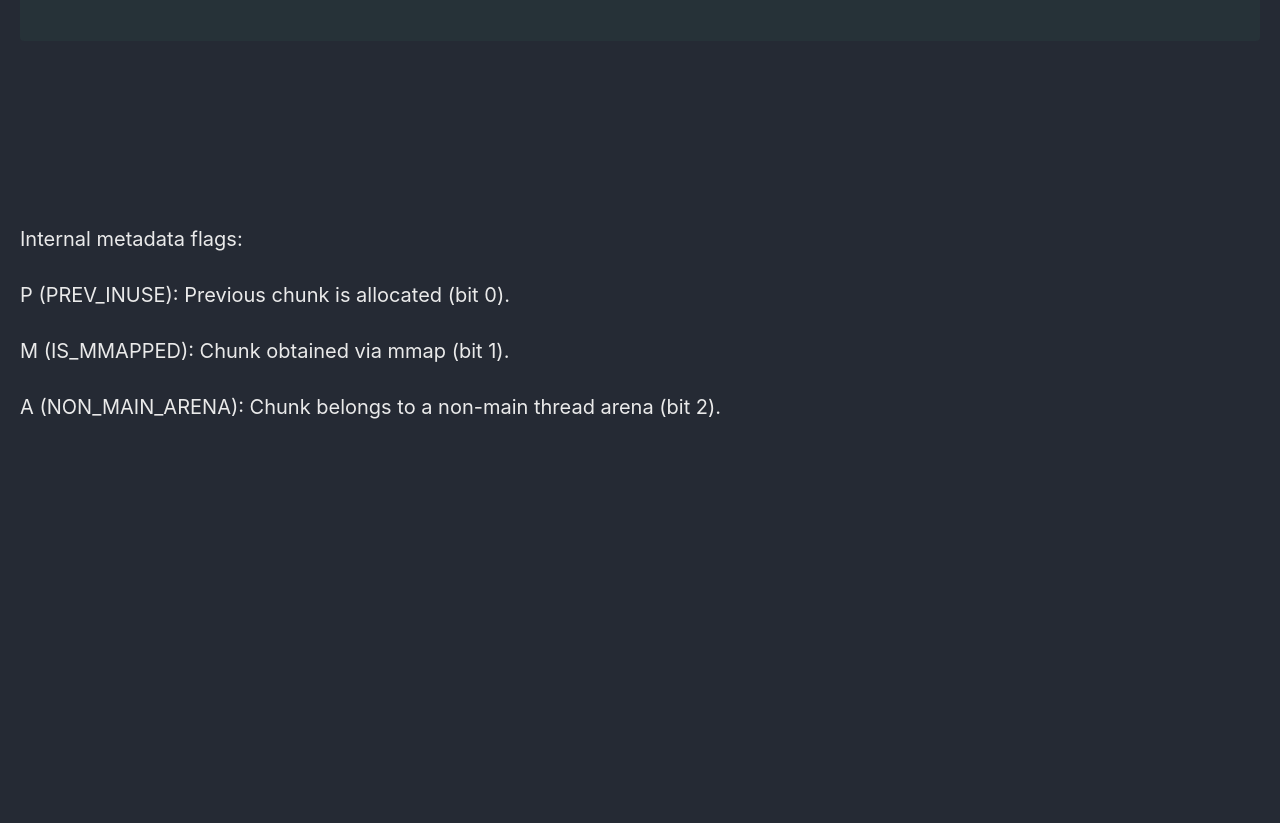
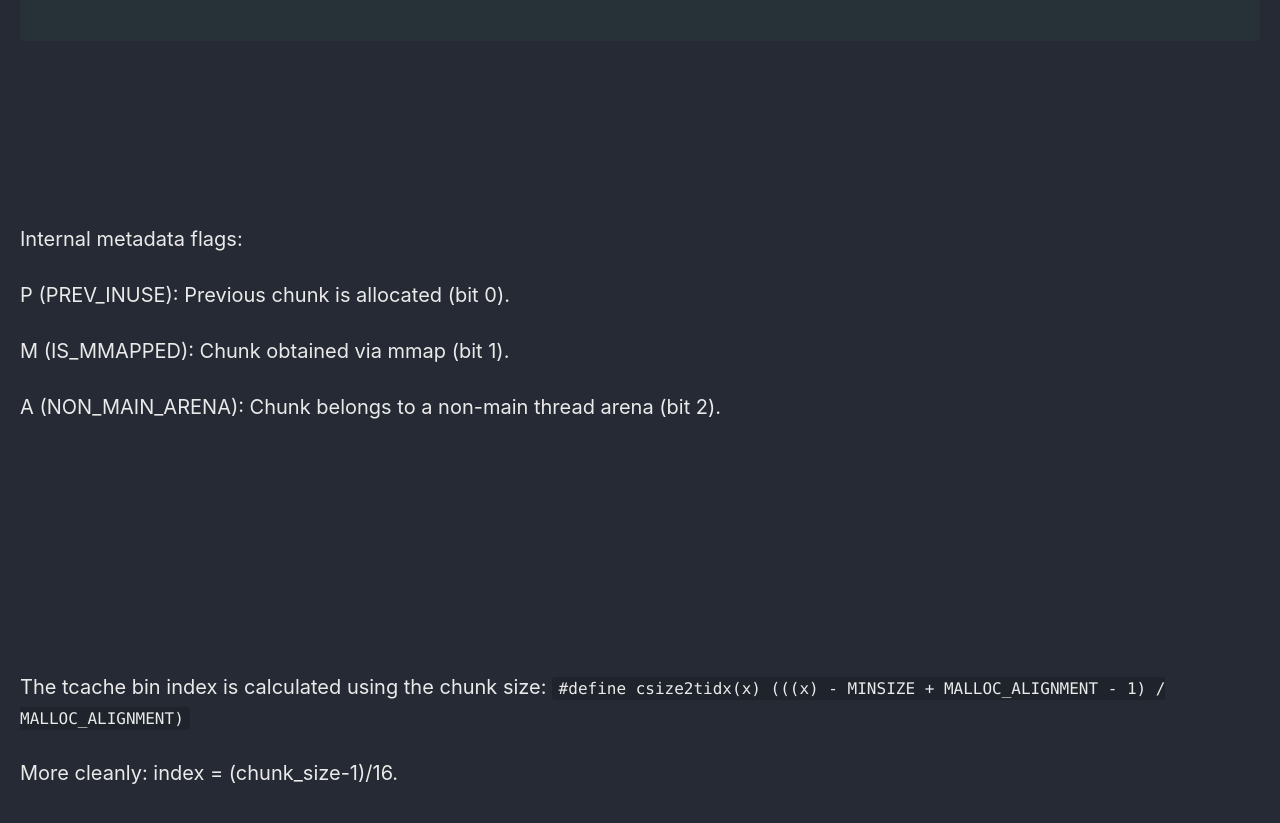
Before and after one commit to Connor-McCartney/Connor-McCartney.github.io, a Jekyll site: the page built from _pages/misc/malloc-and-tcache.md, in a window 1280 px wide and 900 px high, scrolled down 2228 px. Shown: the top 823 px of the window. Built offline with Jekyll 4.4.1, drawn with Linux system fonts in a browser that asks for light colours; cached includes are drawn as plain includes; before the commit the page ends 2818 px from its top, so only the background shows below that.

Commit message:
Update malloc-and-tcache.md

```diff
--- a/_pages/misc/malloc-and-tcache.md
+++ b/_pages/misc/malloc-and-tcache.md
@@ -111,3 +111,15 @@ A (NON_MAIN_ARENA): Chunk belongs to a non-main thread arena (bit 2).
 
 
 <br>
+
+
+<br>
+
+<br>
+
+
+The tcache bin index is calculated using the chunk size:   `#define csize2tidx(x) (((x) - MINSIZE + MALLOC_ALIGNMENT - 1) / MALLOC_ALIGNMENT)`
+
+More cleanly: index = (chunk_size-1)/16.
+
+<br>
```
